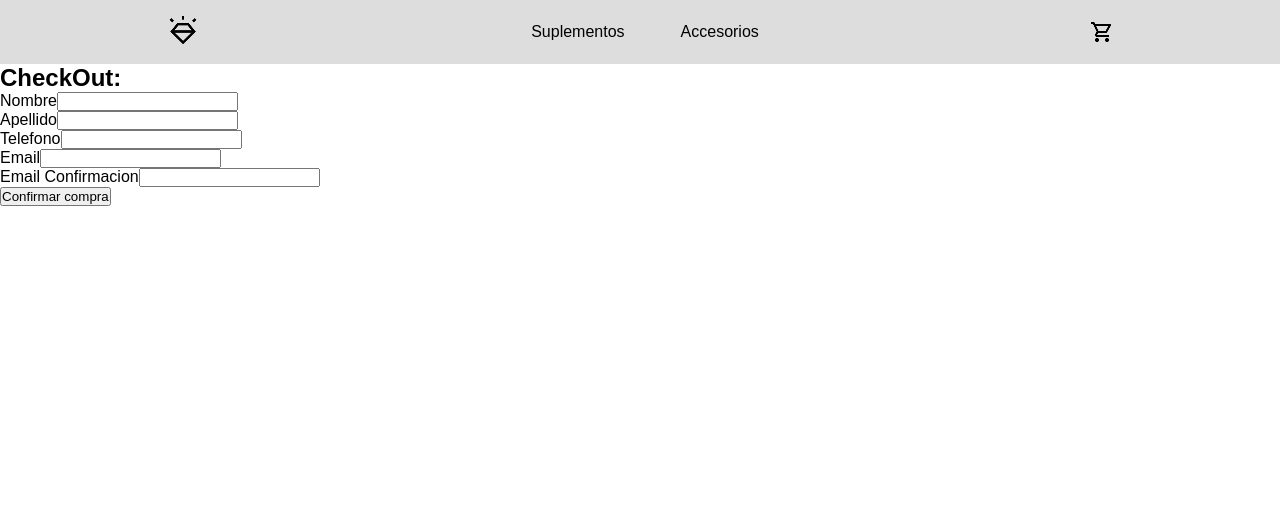
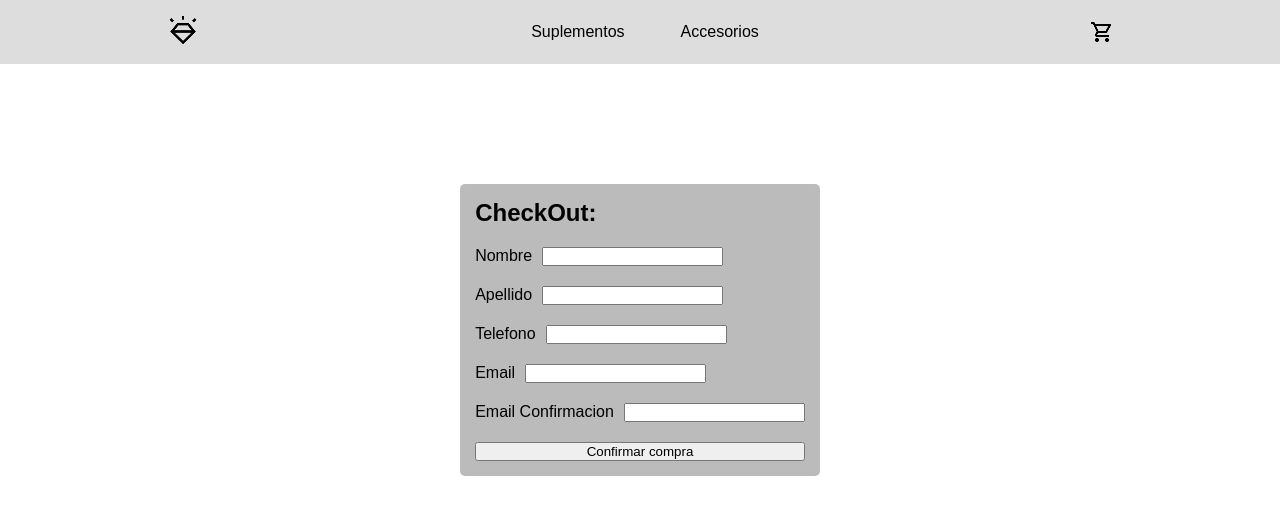
Before and after one commit to LucaMontagnaa/Ecommerce-react, a React (Vite) app: page /checkout in a window 1280 px wide. Shown: the top 514 px of the page. Built offline with nearby package versions, Linux system fonts and the light colour scheme.

Commit message:
checkout css

```diff
--- /dev/null
+++ b/src/components/Checkout/Checkout.css
@@ -0,0 +1,22 @@
+.checkout-container {
+    display: flex;
+    flex-direction: column;
+    background-color: #bbb;
+    width: fit-content;
+    padding: 15px;
+    margin: auto;
+    gap: 20px;
+    margin-top: 15vh;
+    border-radius: 5px;
+}
+
+.form-compra {
+    display: flex;
+    flex-direction: column;
+    gap: 20px;
+}
+
+.form-compra div {
+    display: flex;
+    gap: 10px;
+}
--- a/src/components/Checkout/Checkout.jsx
+++ b/src/components/Checkout/Checkout.jsx
@@ -3,6 +3,7 @@ import { useState } from 'react'
 import { CarritoContext } from '../../context/CarritoContext'
 import { db } from '../../services/config'
 import { collection, addDoc } from 'firebase/firestore'
+import "./CheckOut.css"
 
 const Checkout = () => {
 
@@ -56,9 +57,9 @@ const Checkout = () => {
     }
 
   return (
-    <div>
+    <div className='checkout-container'>
         <h2>CheckOut:</h2>
-        <form onSubmit={manejadorFormulario}>
+        <form className='form-compra' onSubmit={manejadorFormulario}>
             <div>
                 <label htmlFor="">Nombre</label>
                 <input type="text" onChange={(e) => setNombre(e.target.value)}/>
```
